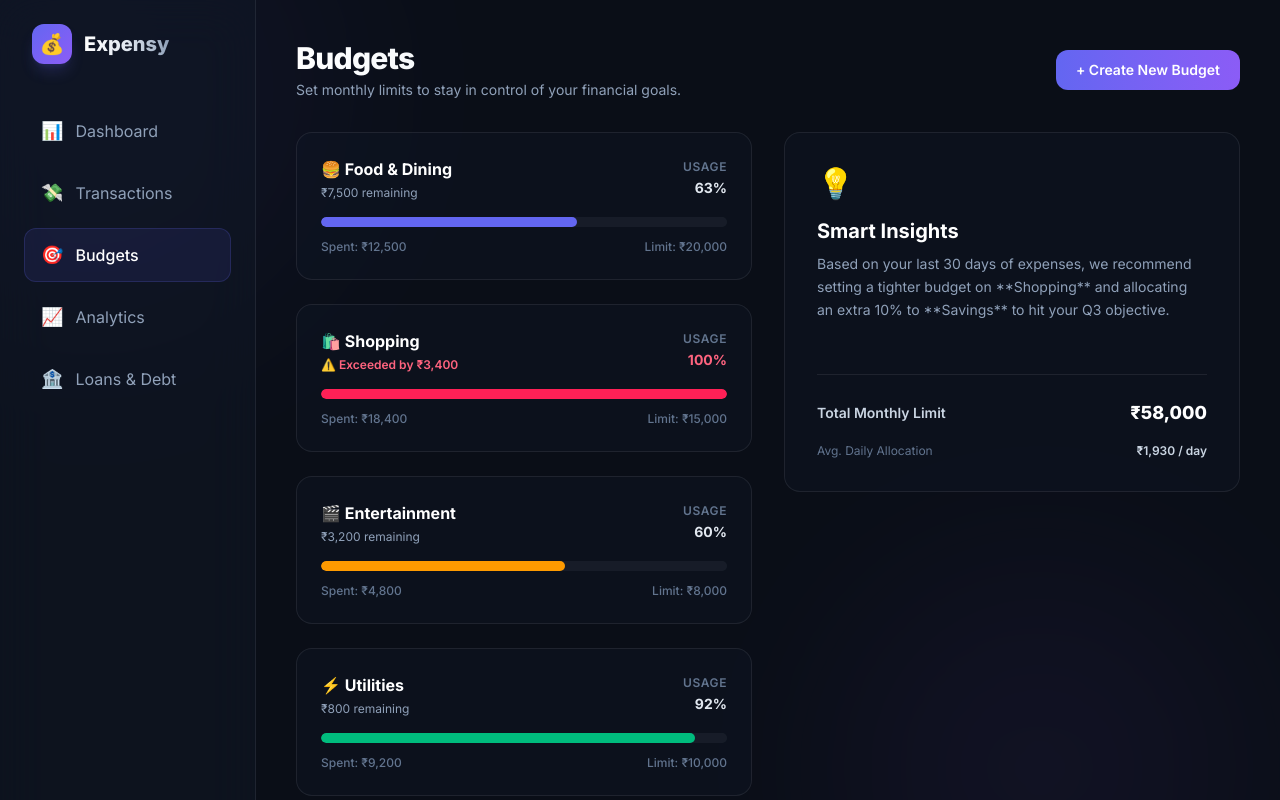
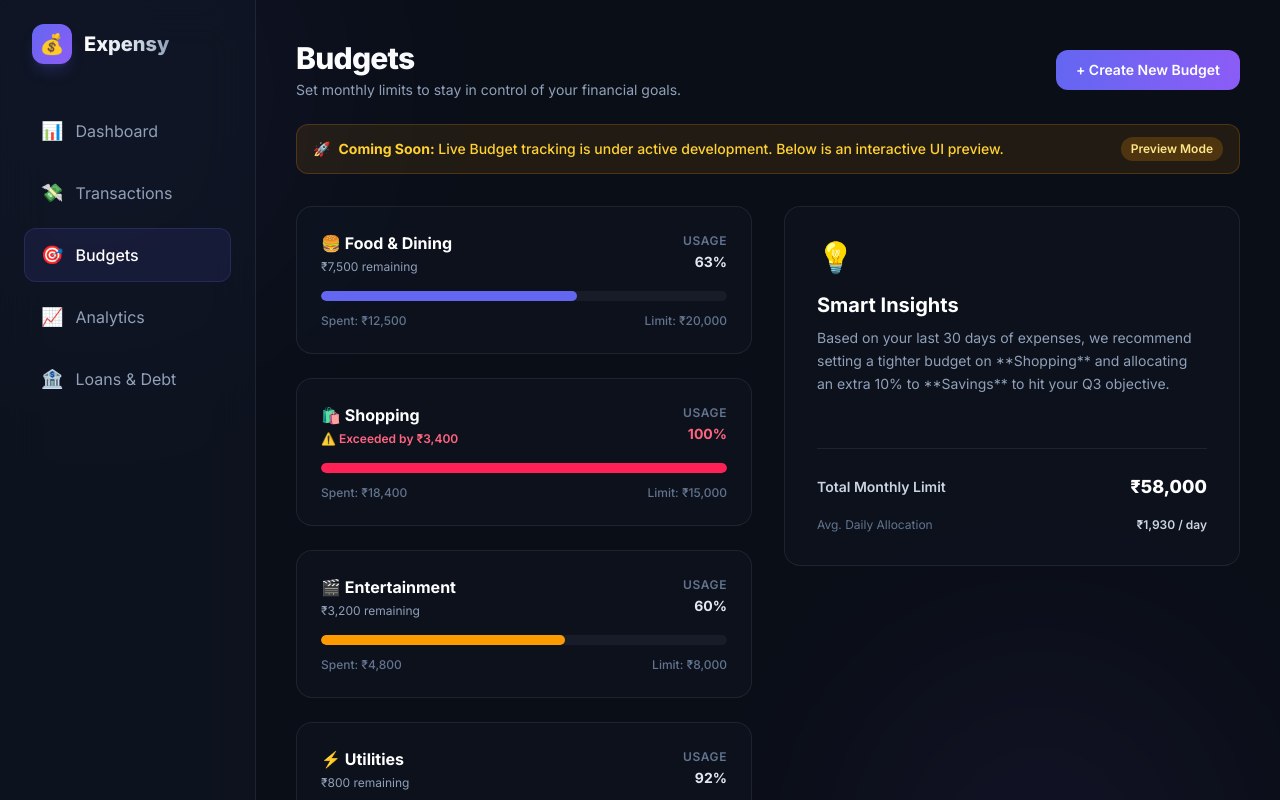
Before and after one commit to aniketnandeshwar2306/Expensy, a React (Vite) app in the folder Expense_Tracker_Frotend/: page /budgets in a window 1280 px wide. Shown: the top 800 px of the page. Built offline with nearby package versions, Linux system fonts and the light colour scheme; no server answers.

Commit message:
add coming soon banners for Budgets, Analytics, and Loans pages

```diff
--- a/Expense_Tracker_Frotend/src/pages/Analytics/Analytics.jsx
+++ b/Expense_Tracker_Frotend/src/pages/Analytics/Analytics.jsx
@@ -69,7 +69,7 @@ function Analytics() {
 
       {/* Main Content */}
       <main className="flex-1 overflow-y-auto relative z-10 p-6 md:p-10">
-        <header className="flex flex-col md:flex-row md:items-center justify-between gap-4 mb-8 animate-slide-up">
+        <header className="flex flex-col md:flex-row md:items-center justify-between gap-4 mb-6 animate-slide-up">
           <div>
             <h1 className="text-3xl font-extrabold tracking-tight bg-gradient-to-r from-white via-slate-100 to-slate-300 bg-clip-text text-transparent">Analytics</h1>
             <p className="text-slate-400 text-sm mt-1">Deep insights into cashflow, breakdown, and patterns.</p>
@@ -80,6 +80,15 @@ function Analytics() {
             <button className="px-4 py-2 hover:text-white transition-colors">This Year</button>
           </div>
         </header>
+
+        {/* Coming Soon Alert Banner */}
+        <div className="bg-amber-500/10 border border-amber-500/20 text-amber-300 px-4 py-3 rounded-xl mb-8 flex items-center justify-between text-sm font-medium animate-slide-down">
+          <div className="flex items-center gap-2">
+            <span>🚀</span>
+            <span><strong>Coming Soon:</strong> Advanced Analytics & custom reports are coming soon. Below is a preview of the analytics dashboard.</span>
+          </div>
+          <span className="text-xs bg-amber-500/20 text-amber-200 px-2.5 py-1 rounded-full font-semibold shrink-0">Preview Mode</span>
+        </div>
 
         {/* Analytics charts grid */}
         <div className="grid grid-cols-1 lg:grid-cols-3 gap-8">
--- a/Expense_Tracker_Frotend/src/pages/Budgets/Budgets.jsx
+++ b/Expense_Tracker_Frotend/src/pages/Budgets/Budgets.jsx
@@ -58,7 +58,7 @@ function Budgets() {
 
       {/* Main Content */}
       <main className="flex-1 overflow-y-auto relative z-10 p-6 md:p-10">
-        <header className="flex flex-col md:flex-row md:items-center justify-between gap-4 mb-8 animate-slide-up">
+        <header className="flex flex-col md:flex-row md:items-center justify-between gap-4 mb-6 animate-slide-up">
           <div>
             <h1 className="text-3xl font-extrabold tracking-tight bg-gradient-to-r from-white via-slate-100 to-slate-300 bg-clip-text text-transparent">Budgets</h1>
             <p className="text-slate-400 text-sm mt-1">Set monthly limits to stay in control of your financial goals.</p>
@@ -67,6 +67,15 @@ function Budgets() {
             + Create New Budget
           </button>
         </header>
+
+        {/* Coming Soon Alert Banner */}
+        <div className="bg-amber-500/10 border border-amber-500/20 text-amber-300 px-4 py-3 rounded-xl mb-8 flex items-center justify-between text-sm font-medium animate-slide-down">
+          <div className="flex items-center gap-2">
+            <span>🚀</span>
+            <span><strong>Coming Soon:</strong> Live Budget tracking is under active development. Below is an interactive UI preview.</span>
+          </div>
+          <span className="text-xs bg-amber-500/20 text-amber-200 px-2.5 py-1 rounded-full font-semibold shrink-0">Preview Mode</span>
+        </div>
 
         {/* Budgets layout */}
         <section className="grid grid-cols-1 lg:grid-cols-2 gap-8 animate-card-entrance">
--- a/Expense_Tracker_Frotend/src/pages/LoanDebt/LoanDebt.jsx
+++ b/Expense_Tracker_Frotend/src/pages/LoanDebt/LoanDebt.jsx
@@ -56,7 +56,7 @@ function LoanDebt() {
 
       {/* Main Content */}
       <main className="flex-1 overflow-y-auto relative z-10 p-6 md:p-10">
-        <header className="flex flex-col md:flex-row md:items-center justify-between gap-4 mb-8 animate-slide-up">
+        <header className="flex flex-col md:flex-row md:items-center justify-between gap-4 mb-6 animate-slide-up">
           <div>
             <h1 className="text-3xl font-extrabold tracking-tight bg-gradient-to-r from-white via-slate-100 to-slate-300 bg-clip-text text-transparent">Loans & Debts</h1>
             <p className="text-slate-400 text-sm mt-1">Track principal outstanding, interests, and EMIs payoff journey.</p>
@@ -65,6 +65,15 @@ function LoanDebt() {
             + Add Loan Account
           </button>
         </header>
+
+        {/* Coming Soon Alert Banner */}
+        <div className="bg-amber-500/10 border border-amber-500/20 text-amber-300 px-4 py-3 rounded-xl mb-8 flex items-center justify-between text-sm font-medium animate-slide-down">
+          <div className="flex items-center gap-2">
+            <span>🚀</span>
+            <span><strong>Coming Soon:</strong> EMI payoff calculator & loan management are coming soon. Below is a preview of the feature.</span>
+          </div>
+          <span className="text-xs bg-amber-500/20 text-amber-200 px-2.5 py-1 rounded-full font-semibold shrink-0">Preview Mode</span>
+        </div>
 
         {/* Overview Row */}
         <section className="grid grid-cols-1 sm:grid-cols-3 gap-6 mb-8 animate-slide-up" style={{ animationDelay: '100ms' }}>
```
